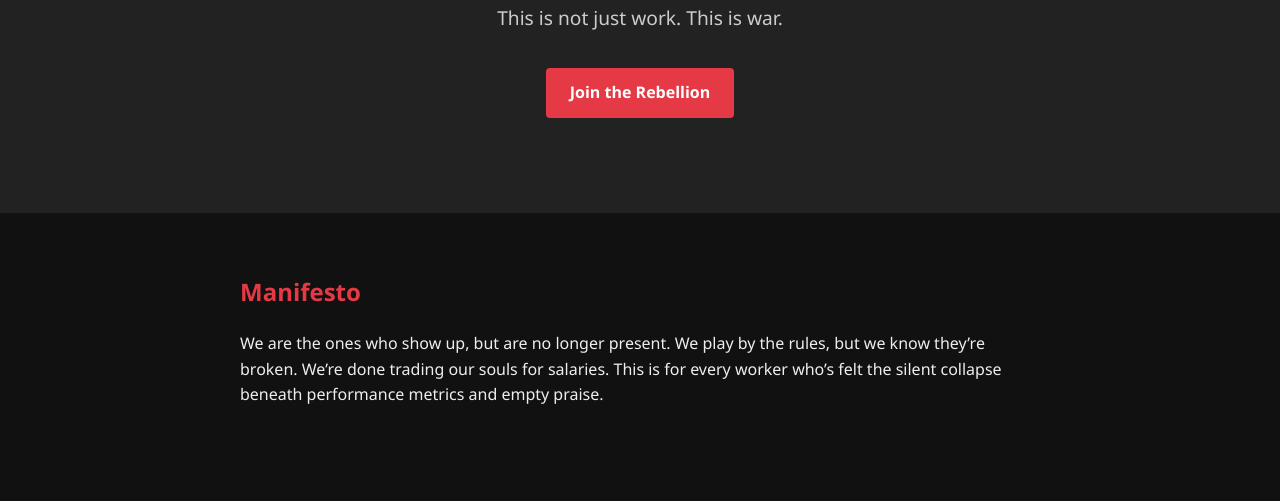
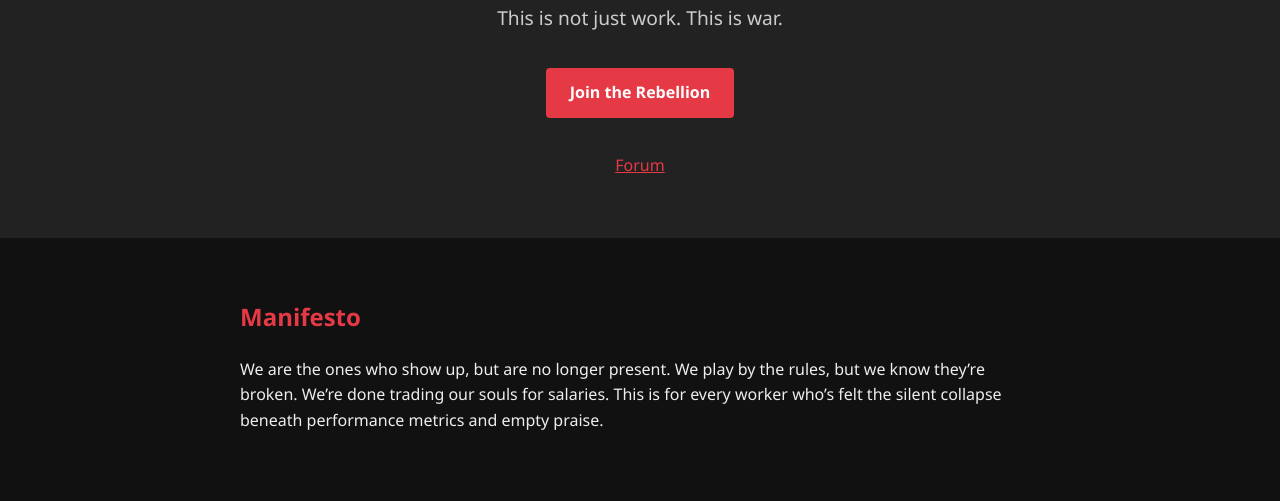
Before and after one commit to ozn85/unhappy_workers, a plain HTML site: page index.html in a window 1280 px wide. Shown: the part 270-771 px from the top of the page. Drawn offline with Linux system fonts and the light colour scheme.

Commit message:
Update index.html

```diff
--- a/index.html
+++ b/index.html
@@ -93,6 +93,7 @@
         <div class="cta">
             <a href="#join">Join the Rebellion</a>
         </div>
+        <a href="forum.html" style="color: #e63946;">Forum</a>
     </header>
 
     <div class="section">
```
